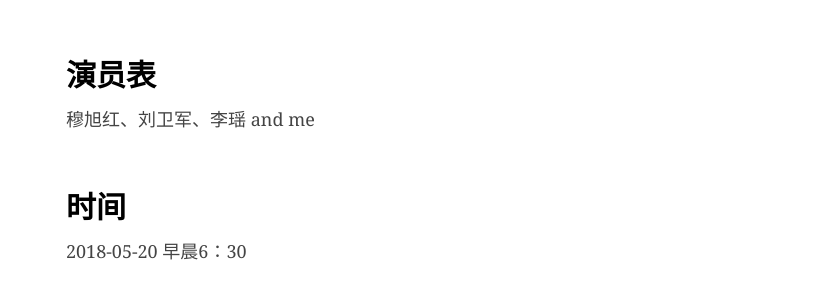
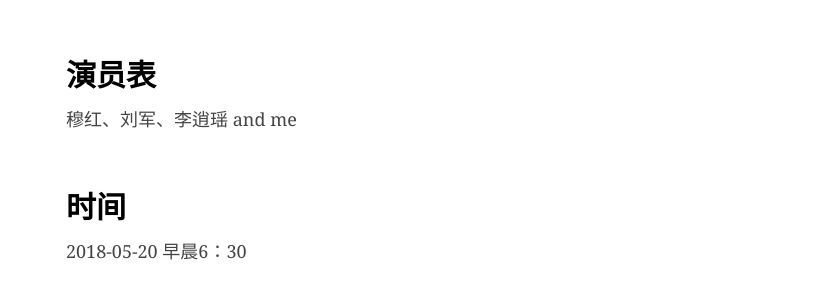
Before and after one commit to guoqingcun/guoqingcun.github.io, a Jekyll site: the page built from _posts/2018-05-21-travel-chain-shenquanxia.markdown, in a window 1280 px wide and 900 px high. Shown: the part 395-695 px from the top of the window, without its empty margins (224-1055 px from the left). Built offline with Jekyll 4.4.1, drawn with Linux system fonts in a browser that asks for light colours; comment, search, counter and statistics services are not loaded.

Commit message:
修改为笔名

```diff
--- a/_posts/2018-05-21-travel-chain-shenquanxia.markdown
+++ b/_posts/2018-05-21-travel-chain-shenquanxia.markdown
@@ -17,7 +17,7 @@ description: 爬山
 
 ## 演员表
 
-穆旭红、刘卫军、李瑶 and me
+穆红、刘军、李逍瑶 and me
 
 ## 时间
 
```
Also changed, not shown: 1 other file.
